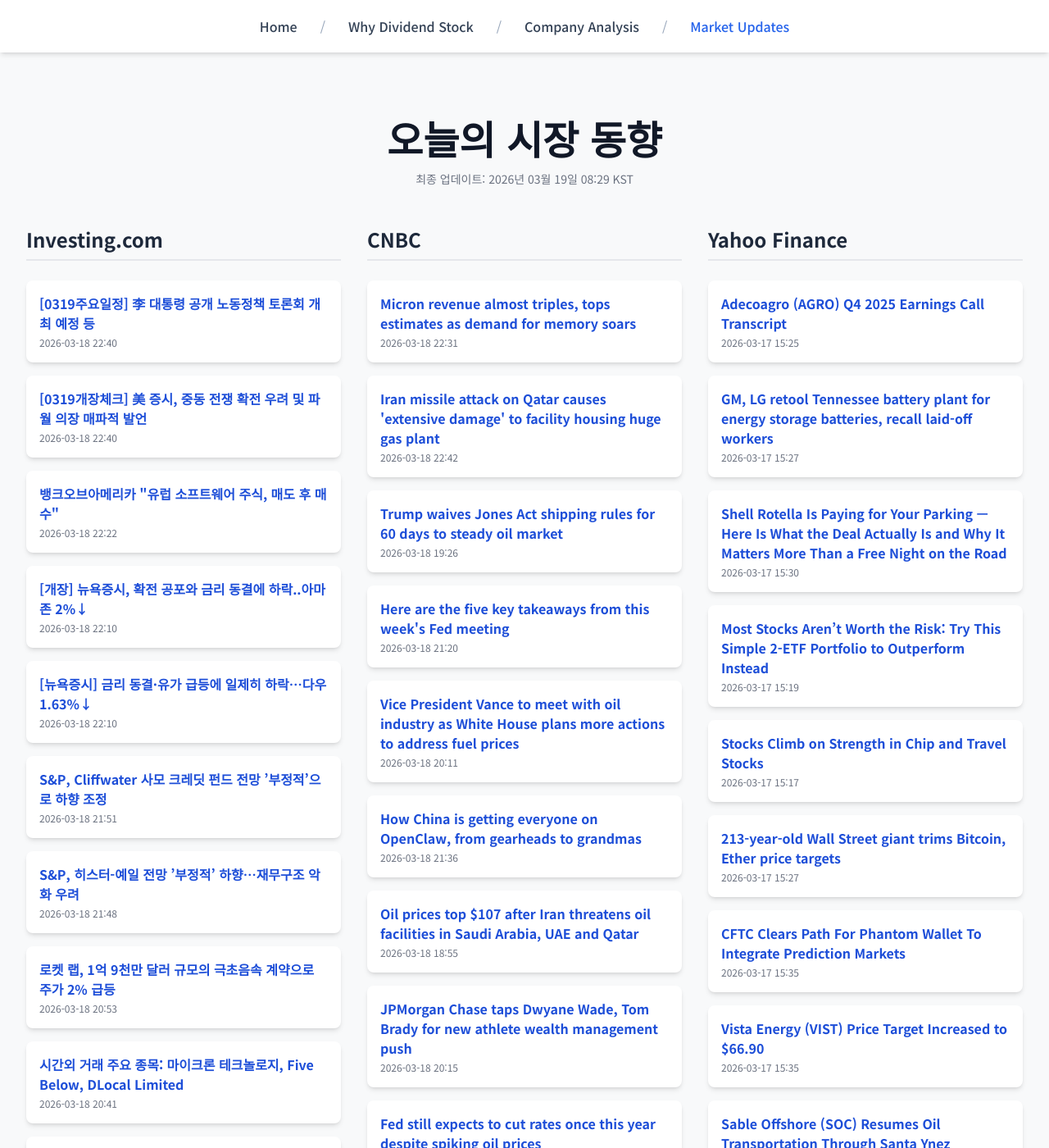
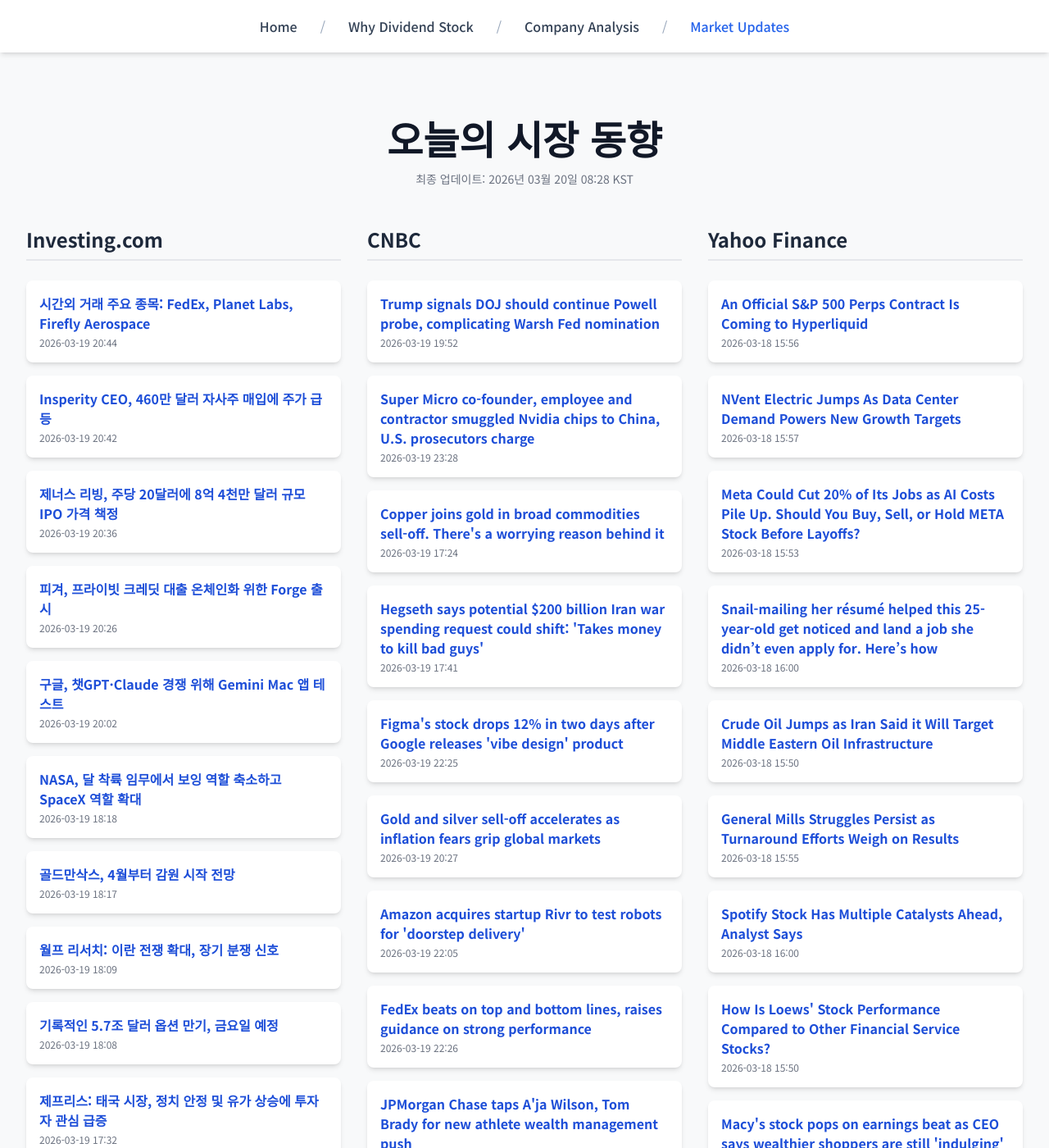
Before and after one commit to Kay-Hwang/my-company-analysis, a Jekyll site: the page built from market-updates.html, in a window 1280 px wide and 1400 px high. Shown: the whole window at 82% size. Built offline with Jekyll 4.4.1, drawn with Linux system fonts in a browser that asks for light colours; nearby versions of some CDN libraries; a script that is not in the unit is left out; some of the changed text lies outside the part shown.

Commit message:
Update daily data

```diff
--- a/_data/latest_data.json
+++ b/_data/latest_data.json
@@ -1,190 +1,190 @@
 {
-  "lastUpdated": "2026년 03월 19일 08:29 KST",
+  "lastUpdated": "2026년 03월 20일 08:28 KST",
   "news": {
     "investing": [
       {
-        "title": "[0319주요일정] 李 대통령 공개 노동정책 토론회 개최 예정 등",
-        "link": "https://kr.investing.com/news/stock-market-news/article-1869707",
-        "pubDate": "2026-03-18 22:40:10",
-        "summary": "[0319주요일정] 李 대통령 공개 노동정책 토론회 개최 예정 등"
+        "title": "시간외 거래 주요 종목: FedEx, Planet Labs, Firefly Aerospace",
+        "link": "https://kr.investing.com/news/stock-market-news/article-432SI-1871443",
+        "pubDate": "2026-03-19 20:44:02",
+        "summary": "시간외 거래 주요 종목: FedEx, Planet Labs, Firefly Aerospace"
       },
       {
-        "title": "[0319개장체크] 美 증시, 중동 전쟁 확전 우려 및 파월 의장 매파적 발언",
-        "link": "https://kr.investing.com/news/stock-market-news/article-1869706",
-        "pubDate": "2026-03-18 22:40:10",
-        "summary": "[0319개장체크] 美 증시, 중동 전쟁 확전 우려 및 파월 의장 매파적 발언"
+        "title": "Insperity CEO, 460만 달러 자사주 매입에 주가 급등",
+        "link": "https://kr.investing.com/news/stock-market-news/article-93CH-1871437",
+        "pubDate": "2026-03-19 20:42:04",
+        "summary": "Insperity CEO, 460만 달러 자사주 매입에 주가 급등"
       },
       {
-        "title": "뱅크오브아메리카 \"유럽 소프트웨어 주식, 매도 후 매수\"",
-        "link": "https://kr.investing.com/news/stock-market-news/article-93CH-1869696",
-        "pubDate": "2026-03-18 22:22:58",
-        "summary": "뱅크오브아메리카 \"유럽 소프트웨어 주식, 매도 후 매수\""
+        "title": "제너스 리빙, 주당 20달러에 8억 4천만 달러 규모 IPO 가격 책정",
+        "link": "https://kr.investing.com/news/stock-market-news/article-432SI-1871426",
+        "pubDate": "2026-03-19 20:36:11",
+        "summary": "제너스 리빙, 주당 20달러에 8억 4천만 달러 규모 IPO 가격 책정"
       },
       {
-        "title": "[개장] 뉴욕증시, 확전 공포와 금리 동결에 하락..아마존 2%↓",
-        "link": "https://kr.investing.com/news/stock-market-news/article-1869677",
-        "pubDate": "2026-03-18 22:10:37",
-        "summary": "[개장] 뉴욕증시, 확전 공포와 금리 동결에 하락..아마존 2%↓"
+        "title": "피겨, 프라이빗 크레딧 대출 온체인화 위한 Forge 출시",
+        "link": "https://kr.investing.com/news/stock-market-news/article-93CH-1871392",
+        "pubDate": "2026-03-19 20:26:02",
+        "summary": "피겨, 프라이빗 크레딧 대출 온체인화 위한 Forge 출시"
       },
       {
-        "title": "[뉴욕증시] 금리 동결·유가 급등에 일제히 하락…다우 1.63%↓",
-        "link": "https://kr.investing.com/news/stock-market-news/article-1869676",
-        "pubDate": "2026-03-18 22:10:28",
-        "summary": "[뉴욕증시] 금리 동결·유가 급등에 일제히 하락…다우 1.63%↓"
+        "title": "구글, 챗GPT·Claude 경쟁 위해 Gemini Mac 앱 테스트",
+        "link": "https://kr.investing.com/news/stock-market-news/article-93CH-1871309",
+        "pubDate": "2026-03-19 20:02:07",
+        "summary": "구글, 챗GPT·Claude 경쟁 위해 Gemini Mac 앱 테스트"
       },
       {
-        "title": "S&P, Cliffwater 사모 크레딧 펀드 전망 ’부정적’으로 하향 조정",
-        "link": "https://kr.investing.com/news/stock-market-news/article-93CH-1869652",
-        "pubDate": "2026-03-18 21:51:02",
-        "summary": "S&P, Cliffwater 사모 크레딧 펀드 전망 ’부정적’으로 하향 조정"
+        "title": "NASA, 달 착륙 임무에서 보잉 역할 축소하고 SpaceX 역할 확대",
+        "link": "https://kr.investing.com/news/stock-market-news/article-1871239",
+        "pubDate": "2026-03-19 18:18:48",
+        "summary": "NASA, 달 착륙 임무에서 보잉 역할 축소하고 SpaceX 역할 확대"
       },
       {
-        "title": "S&P, 히스터-예일 전망 ’부정적’ 하향…재무구조 악화 우려",
-        "link": "https://kr.investing.com/news/stock-market-news/article-93CH-1869649",
-        "pubDate": "2026-03-18 21:48:39",
-        "summary": "S&P, 히스터-예일 전망 ’부정적’ 하향…재무구조 악화 우려"
+        "title": "골드만삭스, 4월부터 감원 시작 전망",
+        "link": "https://kr.investing.com/news/stock-market-news/article-93CH-1871236",
+        "pubDate": "2026-03-19 18:17:59",
+        "summary": "골드만삭스, 4월부터 감원 시작 전망"
       },
       {
-        "title": "로켓 랩, 1억 9천만 달러 규모의 극초음속 계약으로 주가 2% 급등",
-        "link": "https://kr.investing.com/news/stock-market-news/article-93CH-1869581",
-        "pubDate": "2026-03-18 20:53:17",
-        "summary": "로켓 랩, 1억 9천만 달러 규모의 극초음속 계약으로 주가 2% 급등"
+        "title": "월프 리서치: 이란 전쟁 확대, 장기 분쟁 신호",
+        "link": "https://kr.investing.com/news/stock-market-news/article-93CH-1871227",
+        "pubDate": "2026-03-19 18:09:12",
+        "summary": "월프 리서치: 이란 전쟁 확대, 장기 분쟁 신호"
       },
       {
-        "title": "시간외 거래 주요 종목: 마이크론 테크놀로지, Five Below, DLocal Limited",
-        "link": "https://kr.investing.com/news/stock-market-news/article-432SI-1869564",
-        "pubDate": "2026-03-18 20:41:02",
-        "summary": "시간외 거래 주요 종목: 마이크론 테크놀로지, Five Below, DLocal Limited"
+        "title": "기록적인 5.7조 달러 옵션 만기, 금요일 예정",
+        "link": "https://kr.investing.com/news/stock-market-news/article-93CH-1871226",
+        "pubDate": "2026-03-19 18:08:40",
+        "summary": "기록적인 5.7조 달러 옵션 만기, 금요일 예정"
       },
       {
-        "title": "Qnity, 엔비디아 협력 소식에 2% 상승",
-        "link": "https://kr.investing.com/news/stock-market-news/article-93CH-1869478",
-        "pubDate": "2026-03-18 20:19:19",
-        "summary": "Qnity, 엔비디아 협력 소식에 2% 상승"
+        "title": "제프리스: 태국 시장, 정치 안정 및 유가 상승에 투자자 관심 급증",
+        "link": "https://kr.investing.com/news/stock-market-news/article-93CH-1871195",
+        "pubDate": "2026-03-19 17:32:01",
+        "summary": "제프리스: 태국 시장, 정치 안정 및 유가 상승에 투자자 관심 급증"
       }
     ],
     "cnbc": [
       {
-        "title": "Micron revenue almost triples, tops estimates as demand for memory soars",
-        "link": "https://www.cnbc.com/2026/03/18/micron-mu-q2-earnings-report-2026.html",
-        "pubDate": "Wed, 18 Mar 2026 22:31:17 GMT",
-        "summary": "Micron's stock has soared this year while its tech peers have struggled, as the impact of rising memory costs ripples across the industry."
+        "title": "Trump signals DOJ should continue Powell probe, complicating Warsh Fed nomination",
+        "link": "https://www.cnbc.com/2026/03/19/trump-powell-warsh-fed-doj-pirro.html",
+        "pubDate": "Thu, 19 Mar 2026 19:52:34 GMT",
+        "summary": "Powell has accused the DOJ of investigating him in retaliation for his refusal to lower interest rates as much or as quickly as Trump has demanded."
       },
       {
-        "title": "Iran missile attack on Qatar causes 'extensive damage' to facility housing huge gas plant",
-        "link": "https://www.cnbc.com/2026/03/18/iran-war-qatar-ras-laffan-natural-gas-lng.html",
-        "pubDate": "Wed, 18 Mar 2026 22:42:46 GMT",
-        "summary": "Iran's Revolutionary Guard had threatened to attack energy facilities in Qatar, Saudi Arabia and the United Arab Emirates."
+        "title": "Super Micro co-founder, employee and contractor smuggled Nvidia chips to China, U.S. prosecutors charge",
+        "link": "https://www.cnbc.com/2026/03/19/us-tech-execs-smuggled-nvidia-chips-to-china-prosecutors-say.html",
+        "pubDate": "Thu, 19 Mar 2026 23:28:14 GMT",
+        "summary": "The U.S. government has been trying to crack down on illegal shipments of top-tier Nvidia artificial intelligence chips to China."
       },
       {
-        "title": "Trump waives Jones Act shipping rules for 60 days to steady oil market",
-        "link": "https://www.cnbc.com/2026/03/18/trump-jones-act-oil-iran-war.html",
-        "pubDate": "Wed, 18 Mar 2026 19:26:16 GMT",
-        "summary": "The Trump administration \"remains committed to continuing to strengthen our critical supply chains\" amid the Iran war, press secretary Karoline Leavitt said."
+        "title": "Copper joins gold in broad commodities sell-off. There's a worrying reason behind it",
+        "link": "https://www.cnbc.com/2026/03/19/copper-joins-gold-in-broad-commodities-sell-off-theres-a-worrying-reason-behind-it.html",
+        "pubDate": "Thu, 19 Mar 2026 17:24:32 GMT",
+        "summary": "After major rallies, metals were under pressure on Thursday as rising oil prices increased both inflation and growth worries."
       },
       {
-        "title": "Here are the five key takeaways from this week's Fed meeting",
-        "link": "https://www.cnbc.com/2026/03/18/here-are-the-five-key-takeaways-from-this-weeks-fed-meeting.html",
-        "pubDate": "Wed, 18 Mar 2026 21:20:19 GMT",
-        "summary": "While no one expected the Fed to cut — much less hike — at this meeting, the market always looks for clues about what's next."
+        "title": "Hegseth says potential $200 billion Iran war spending request could shift: 'Takes money to kill bad guys'",
+        "link": "https://www.cnbc.com/2026/03/19/hegseth-iran-war-budget.html",
+        "pubDate": "Thu, 19 Mar 2026 17:41:06 GMT",
+        "summary": "President Donald Trump's National Economic Council director, Kevin Hassett, said Sunday that the war has already cost $12 billion."
       },
       {
-        "title": "Vice President Vance to meet with oil industry as White House plans more actions to address fuel prices",
-        "link": "https://www.cnbc.com/2026/03/18/vance-oil-industry-gas-prices-iran-war.html",
-        "pubDate": "Wed, 18 Mar 2026 20:11:57 GMT",
-        "summary": "Consumers are seeing fuel prices rapidly rise as the Iran war has triggered the biggest oil supply disruption in history."
+        "title": "Figma's stock drops 12% in two days after Google releases 'vibe design' product",
+        "link": "https://www.cnbc.com/2026/03/19/figma-stock-drops-11percent-after-google-releases-vibe-design-product-stitch.html",
+        "pubDate": "Thu, 19 Mar 2026 22:25:06 GMT",
+        "summary": "Figma's stock has been getting hammered on concerns about AI, and Google's new design product is adding to that anxiety."
       },
       {
-        "title": "How China is getting everyone on OpenClaw, from gearheads to grandmas",
-        "link": "https://www.cnbc.com/2026/03/18/china-openclaw-baidu-tencent-ai.html",
-        "pubDate": "Wed, 18 Mar 2026 21:36:12 GMT",
-        "summary": "China's ClawdBot use is soaring as tech giants hold meet-ups to help everyone add the artificial intelligence digital assistant to their devices."
+        "title": "Gold and silver sell-off accelerates as inflation fears grip global markets",
+        "link": "https://www.cnbc.com/2026/03/19/gold-and-silver-sell-off-as-inflation-fears-grip-global-markets.html",
+        "pubDate": "Thu, 19 Mar 2026 20:27:07 GMT",
+        "summary": "The metals shed around 5% and 10%, respectively, while mining stocks and ETFs linked to gold and silver also fell."
       },
       {
-        "title": "Oil prices top $107 after Iran threatens oil facilities in Saudi Arabia, UAE and Qatar",
-        "link": "https://www.cnbc.com/2026/03/18/oil-prices-brent-wti-uae-energy-attacks-us-crude-inventories-hormuz.html",
-        "pubDate": "Wed, 18 Mar 2026 18:55:06 GMT",
-        "summary": "Oil prices are rallying again as the market fears Israel and Iran will escalate attacks on Middle East energy infrastructure."
+        "title": "Amazon acquires startup Rivr to test robots for 'doorstep delivery'",
+        "link": "https://www.cnbc.com/2026/03/19/amazon-acquires-startup-rivr-to-test-robots-for-doorstep-delivery.html",
+        "pubDate": "Thu, 19 Mar 2026 22:05:39 GMT",
+        "summary": "The company expects to test ways it can use Rivr's robots to help with \"doorstep delivery\" and to \"improve safety outcomes\" for delivery drivers."
       },
       {
-        "title": "JPMorgan Chase taps Dwyane Wade, Tom Brady for new athlete wealth management push",
+        "title": "FedEx beats on top and bottom lines, raises guidance on strong performance",
+        "link": "https://www.cnbc.com/2026/03/19/fedex-fdx-q3-2026-earnings.html",
+        "pubDate": "Thu, 19 Mar 2026 22:26:33 GMT",
+        "summary": "FedEx posted strong fiscal third quarter results on Thursday and raised its guidance following a strong performance."
+      },
+      {
+        "title": "JPMorgan Chase taps A'ja Wilson, Tom Brady for new athlete wealth management push",
         "link": "https://www.cnbc.com/2026/03/18/jpmorgan-athlete-wealth-management-tom-brady-dwyane-wade.html",
-        "pubDate": "Wed, 18 Mar 2026 20:15:24 GMT",
+        "pubDate": "Thu, 19 Mar 2026 14:20:28 GMT",
         "summary": "JPMorgan's move reflects growing competition among banks and wealth managers to serve athletes, who are increasingly becoming entrepreneurs and investors."
       },
       {
-        "title": "Fed still expects to cut rates once this year despite spiking oil prices",
-        "link": "https://www.cnbc.com/2026/03/18/dot-plot-fed-still-expects-to-cut-rates-once-this-year-despite-spiking-oil-prices-.html",
-        "pubDate": "Wed, 18 Mar 2026 18:59:40 GMT",
-        "summary": "The central bank's so-called dot plot showed a median estimate of 3.4% for the federal funds rate, the same as at the end of last year."
-      },
-      {
-        "title": "Fed holds interest rates steady — here’s what that means for consumers",
-        "link": "https://www.cnbc.com/2026/03/18/fed-march-rate-decision.html",
-        "pubDate": "Wed, 18 Mar 2026 19:17:27 GMT",
-        "summary": "From mortgage rates to auto loans and credit cards, here’s a look at how the Fed's March interest rate decision may affect your finances."
+        "title": "The Iran war is threatening supply of a little-thought-of resource — helium. What it means for markets",
+        "link": "https://www.cnbc.com/2026/03/19/the-iran-war-is-threatening-supply-helium-what-it-means-for-markets.html",
+        "pubDate": "Thu, 19 Mar 2026 18:03:49 GMT",
+        "summary": "Supply allocations are being set by who needs the gas the most. Semiconductors are at the \"top of the pecking order,\" said helium consultant Phil Kornbluth."
       }
     ],
     "yahoo": [
       {
-        "title": "Adecoagro (AGRO) Q4 2025 Earnings Call Transcript",
-        "link": "https://finance.yahoo.com/news/adecoagro-agro-q4-2025-earnings-152537985.html",
-        "pubDate": "2026-03-17T15:25:37Z",
-        "summary": "Adecoagro (AGRO) Q4 2025 Earnings Call Transcript"
+        "title": "An Official S&P 500 Perps Contract Is Coming to Hyperliquid",
+        "link": "https://finance.yahoo.com/news/p-global-extends-index-license-155658480.html",
+        "pubDate": "2026-03-18T15:56:58Z",
+        "summary": "An Official S&P 500 Perps Contract Is Coming to Hyperliquid"
       },
       {
-        "title": "GM, LG retool Tennessee battery plant for energy storage batteries, recall laid-off workers",
-        "link": "https://finance.yahoo.com/news/gm-lg-retool-tennessee-battery-152718358.html",
-        "pubDate": "2026-03-17T15:27:18Z",
-        "summary": "GM, LG retool Tennessee battery plant for energy storage batteries, recall laid-off workers"
+        "title": "NVent Electric Jumps As Data Center Demand Powers New Growth Targets",
+        "link": "https://www.investors.com/news/technology/nvent-stock-investor-day-ai-targets/?src=A00220&yptr=yahoo",
+        "pubDate": "2026-03-18T15:57:59Z",
+        "summary": "NVent Electric Jumps As Data Center Demand Powers New Growth Targets"
       },
       {
-        "title": "Shell Rotella Is Paying for Your Parking — Here Is What the Deal Actually Is and Why It Matters More Than a Free Night on the Road",
-        "link": "https://finance.yahoo.com/news/shell-rotella-paying-parking-deal-153045370.html",
-        "pubDate": "2026-03-17T15:30:45Z",
-        "summary": "Shell Rotella Is Paying for Your Parking — Here Is What the Deal Actually Is and Why It Matters More Than a Free Night on the Road"
+        "title": "Meta Could Cut 20% of Its Jobs as AI Costs Pile Up. Should You Buy, Sell, or Hold META Stock Before Layoffs?",
+        "link": "https://finance.yahoo.com/news/meta-could-cut-20-jobs-155351488.html",
+        "pubDate": "2026-03-18T15:53:51Z",
+        "summary": "Meta Could Cut 20% of Its Jobs as AI Costs Pile Up. Should You Buy, Sell, or Hold META Stock Before Layoffs?"
       },
       {
-        "title": "Most Stocks Aren’t Worth the Risk: Try This Simple 2-ETF Portfolio to Outperform Instead",
-        "link": "https://finance.yahoo.com/news/most-stocks-aren-t-worth-151921584.html",
-        "pubDate": "2026-03-17T15:19:21Z",
-        "summary": "Most Stocks Aren’t Worth the Risk: Try This Simple 2-ETF Portfolio to Outperform Instead"
+        "title": "Snail-mailing her résumé helped this 25-year-old get noticed and land a job she didn’t even apply for. Here’s how",
+        "link": "https://finance.yahoo.com/news/snail-mailing-her-r-sum-160000513.html",
+        "pubDate": "2026-03-18T16:00:00Z",
+        "summary": "Snail-mailing her résumé helped this 25-year-old get noticed and land a job she didn’t even apply for. Here’s how"
       },
       {
-        "title": "Stocks Climb on Strength in Chip and Travel Stocks",
-        "link": "https://finance.yahoo.com/news/stocks-climb-strength-chip-travel-151746354.html",
-        "pubDate": "2026-03-17T15:17:46Z",
-        "summary": "Stocks Climb on Strength in Chip and Travel Stocks"
+        "title": "Crude Oil Jumps as Iran Said it Will Target Middle Eastern Oil Infrastructure",
+        "link": "https://finance.yahoo.com/news/crude-oil-jumps-iran-said-155054811.html",
+        "pubDate": "2026-03-18T15:50:54Z",
+        "summary": "Crude Oil Jumps as Iran Said it Will Target Middle Eastern Oil Infrastructure"
       },
       {
-        "title": "213-year-old Wall Street giant trims Bitcoin, Ether price targets",
-        "link": "https://finance.yahoo.com/news/213-old-wall-street-giant-152720262.html",
-        "pubDate": "2026-03-17T15:27:20Z",
-        "summary": "213-year-old Wall Street giant trims Bitcoin, Ether price targets"
+        "title": "General Mills Struggles Persist as Turnaround Efforts Weigh on Results",
+        "link": "https://www.wsj.com/business/earnings/general-mills-posts-lower-profit-sales-amid-turnaround-0dca77e0?siteid=yhoof2&yptr=yahoo",
+        "pubDate": "2026-03-18T15:55:00Z",
+        "summary": "General Mills Struggles Persist as Turnaround Efforts Weigh on Results"
       },
       {
-        "title": "CFTC Clears Path For Phantom Wallet To Integrate Prediction Markets",
-        "link": "https://finance.yahoo.com/news/cftc-clears-path-phantom-wallet-153500927.html",
-        "pubDate": "2026-03-17T15:35:00Z",
-        "summary": "CFTC Clears Path For Phantom Wallet To Integrate Prediction Markets"
+        "title": "Spotify Stock Has Multiple Catalysts Ahead, Analyst Says",
+        "link": "https://www.investors.com/news/technology/spotify-stock-multiple-catalysts-ahead-analyst-says/?src=A00220&yptr=yahoo",
+        "pubDate": "2026-03-18T16:00:33Z",
+        "summary": "Spotify Stock Has Multiple Catalysts Ahead, Analyst Says"
       },
       {
-        "title": "Vista Energy (VIST) Price Target Increased to $66.90",
-        "link": "https://finance.yahoo.com/news/vista-energy-vist-price-target-153511847.html",
-        "pubDate": "2026-03-17T15:35:11Z",
-        "summary": "Vista Energy (VIST) Price Target Increased to $66.90"
+        "title": "How Is Loews' Stock Performance Compared to Other Financial Service Stocks?",
+        "link": "https://finance.yahoo.com/news/loews-stock-performance-compared-other-155058367.html",
+        "pubDate": "2026-03-18T15:50:58Z",
+        "summary": "How Is Loews' Stock Performance Compared to Other Financial Service Stocks?"
       },
       {
-        "title": "Sable Offshore (SOC) Resumes Oil Transportation Through Santa Ynez",
-        "link": "https://finance.yahoo.com/news/sable-offshore-soc-resumes-oil-153529368.html",
-        "pubDate": "2026-03-17T15:35:29Z",
-        "summary": "Sable Offshore (SOC) Resumes Oil Transportation Through Santa Ynez"
+        "title": "Macy's stock pops on earnings beat as CEO says wealthier shoppers are still 'indulging'",
+        "link": "https://finance.yahoo.com/news/macys-stock-pops-on-earnings-beat-as-ceo-says-wealthier-shoppers-are-still-indulging-123712483.html",
+        "pubDate": "2026-03-18T12:37:12Z",
+        "summary": "Macy's stock pops on earnings beat as CEO says wealthier shoppers are still 'indulging'"
       },
       {
-        "title": "Solaris Energy Infrastructure (SEI) Initiated with ‘Buy’ Rating, $60 Price Target",
-        "link": "https://finance.yahoo.com/news/solaris-energy-infrastructure-sei-initiated-153603761.html",
-        "pubDate": "2026-03-17T15:36:03Z",
-        "summary": "Solaris Energy Infrastructure (SEI) Initiated with ‘Buy’ Rating, $60 Price Target"
+        "title": "Dear Tesla Stock Fans, Mark Your Calendars for March 21",
+        "link": "https://finance.yahoo.com/news/dear-tesla-stock-fans-mark-154407921.html",
+        "pubDate": "2026-03-18T15:44:07Z",
+        "summary": "Dear Tesla Stock Fans, Mark Your Calendars for March 21"
       }
     ]
   }
```
